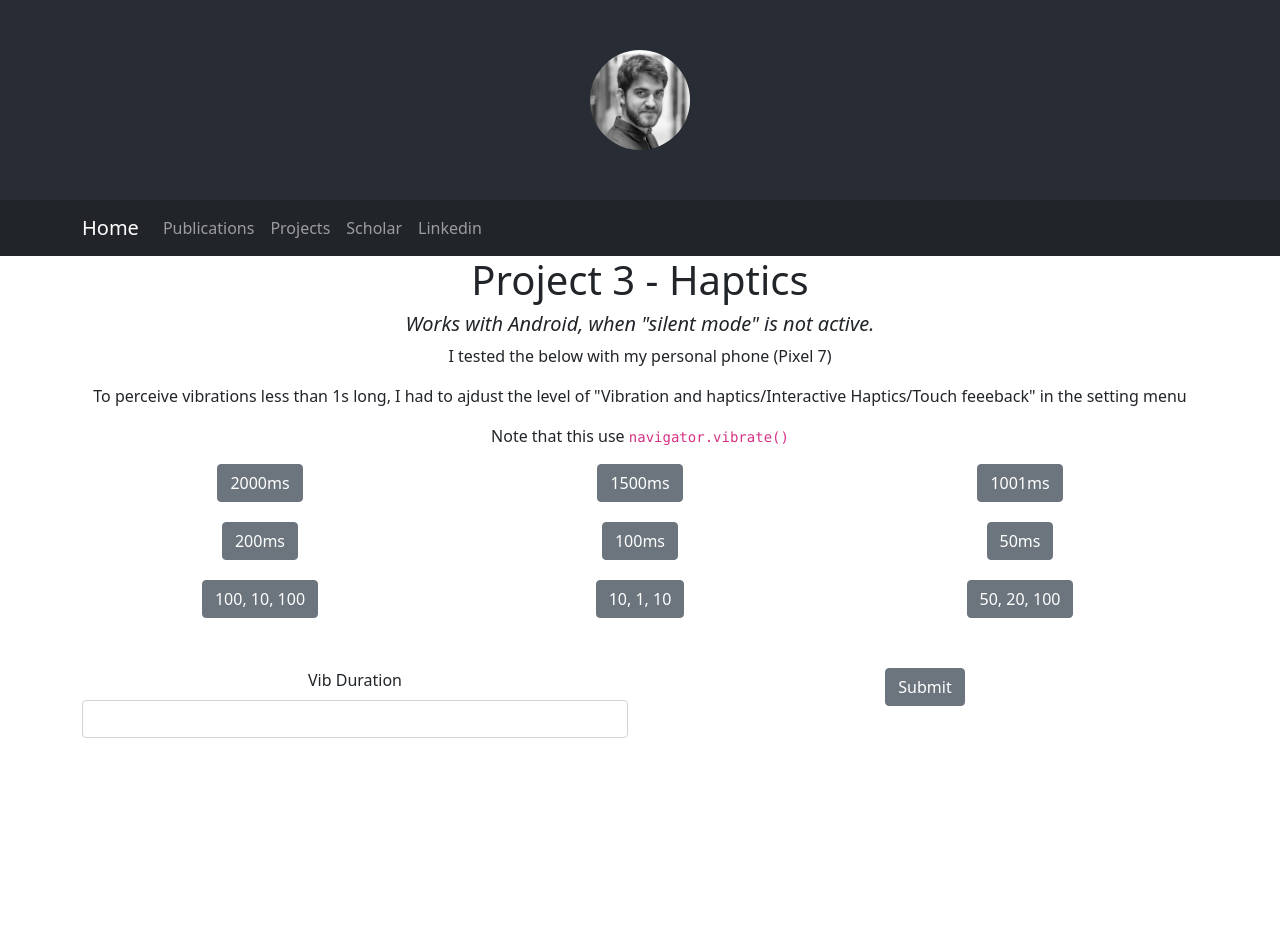
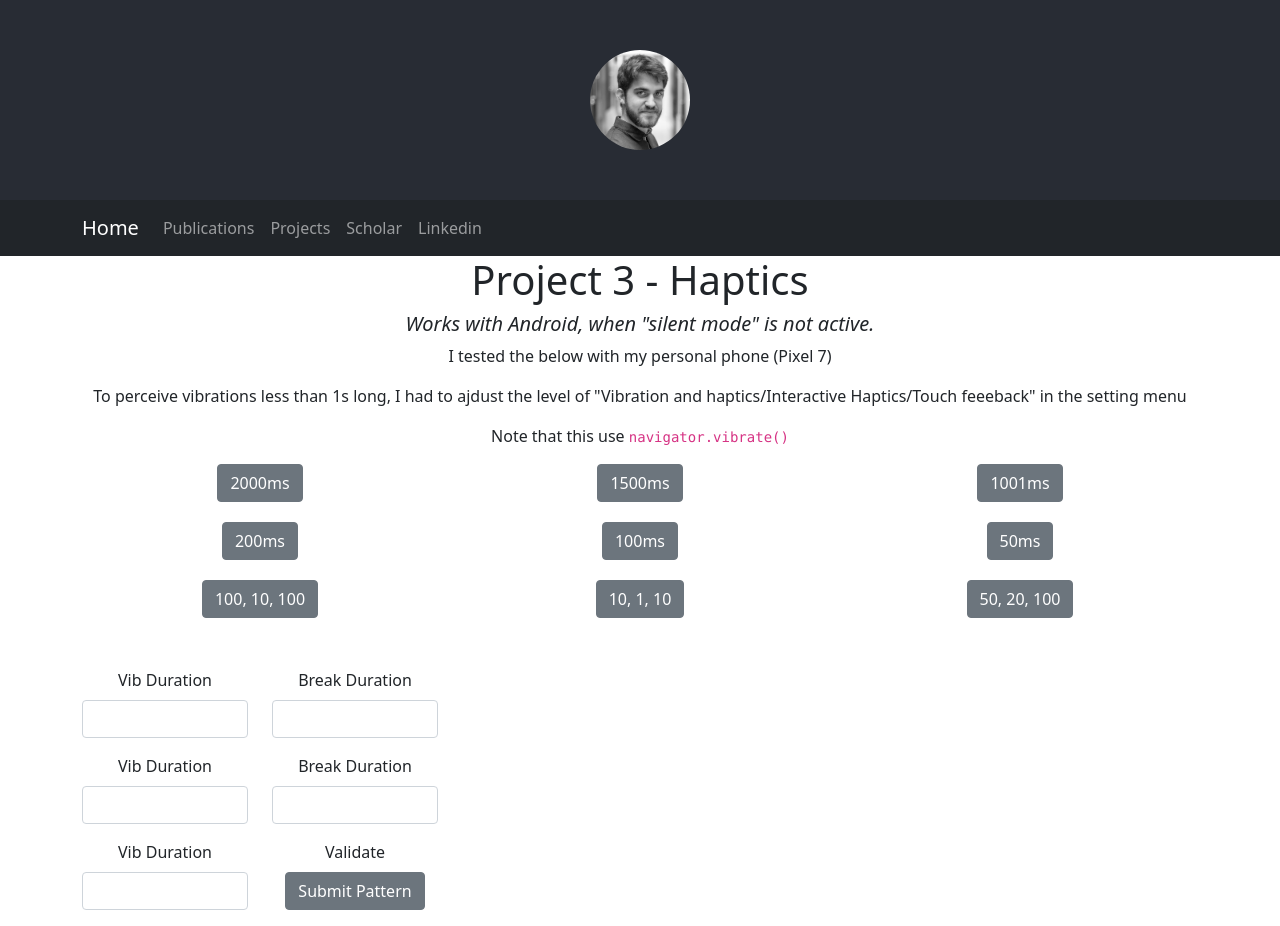
Before and after one commit to william-frier/william-frier.github.io, a React (Create React App) app in the folder webpage/: page /#/projects/project3 in a window 1280 px wide. Before the commit the page ends 800 px from the top, so only its background shows below. Built offline with nearby package versions, Linux system fonts and the light colour scheme.

Commit message:
adding form for vibrtions

```diff
--- a/webpage/src/pages/projects/project_3.js
+++ b/webpage/src/pages/projects/project_3.js
@@ -24,10 +24,15 @@ import {
         }
       };
 
-    function getValue() {
-        const inputValue = document.getElementById("duration").value
-        console.log(inputValue);
-        alert(inputValue);
+    function getVibValue() {
+        const VibValue1 = document.getElementById("duration 1").value
+        const BreakValue1 = document.getElementById("break 1").value
+        const VibValue2 = document.getElementById("duration 2").value
+        const BreakValue2 = document.getElementById("break 2").value
+        const VibValue3 = document.getElementById("duration 3").value
+        handleVibrate([VibValue1, BreakValue1,
+                        VibValue2, BreakValue2,
+                        VibValue3])
     }
 
 
@@ -83,19 +88,56 @@ import {
             <div>
                 <Container>
                     <Row>
-                        <Col md={6}>
+                        <Col md={2}>
                             <FormGroup>
-                            <Label for="duration">
+                                <Label for="duration 1">
                                     Vib Duration
                                 </Label>
-                            <Input type="text" id="duration"></Input>
-
+                                <Input type="text" id="duration 1"></Input>
                             </FormGroup>
-
                         </Col>
-                        <Col>
+                        <Col md={2}>
                             <FormGroup>
-                            <Button onClick={getValue} type="submit">Submit</Button>
+                                <Label for="break 1">
+                                    Break Duration
+                                </Label>
+                                <Input type="text" id="break 1"></Input>
+                            </FormGroup>
+                        </Col>
+                    </Row>
+                    <Row>
+                        <Col md={2}>
+                            <FormGroup>
+                                <Label for="duration 2">
+                                    Vib Duration
+                                </Label>
+                                <Input type="text" id="duration 2"></Input>
+                            </FormGroup>
+                        </Col>
+                        <Col md={2}>
+                            <FormGroup>
+                                <Label for="break 2">
+                                    Break Duration
+                                </Label>
+                                <Input type="text" id="break 2"></Input>
+                            </FormGroup>
+                        </Col>
+                    </Row>
+                    <Row>
+                        <Col md={2}>
+                            <FormGroup>
+                                <Label for="duration 3">
+                                    Vib Duration
+                                </Label>
+                                <Input type="text" id="duration 3"></Input>
+                            </FormGroup>
+                        </Col>
+                        <Col md={2}>
+                            <FormGroup>
+                                <Label for="submit">
+                                    Validate
+                                </Label>
+                                <Button onClick={getVibValue} id="submit">Submit Pattern</Button>
                             </FormGroup>
                         </Col>
                     </Row>
```
Lines whose indentation alone changed are shown as unchanged.
